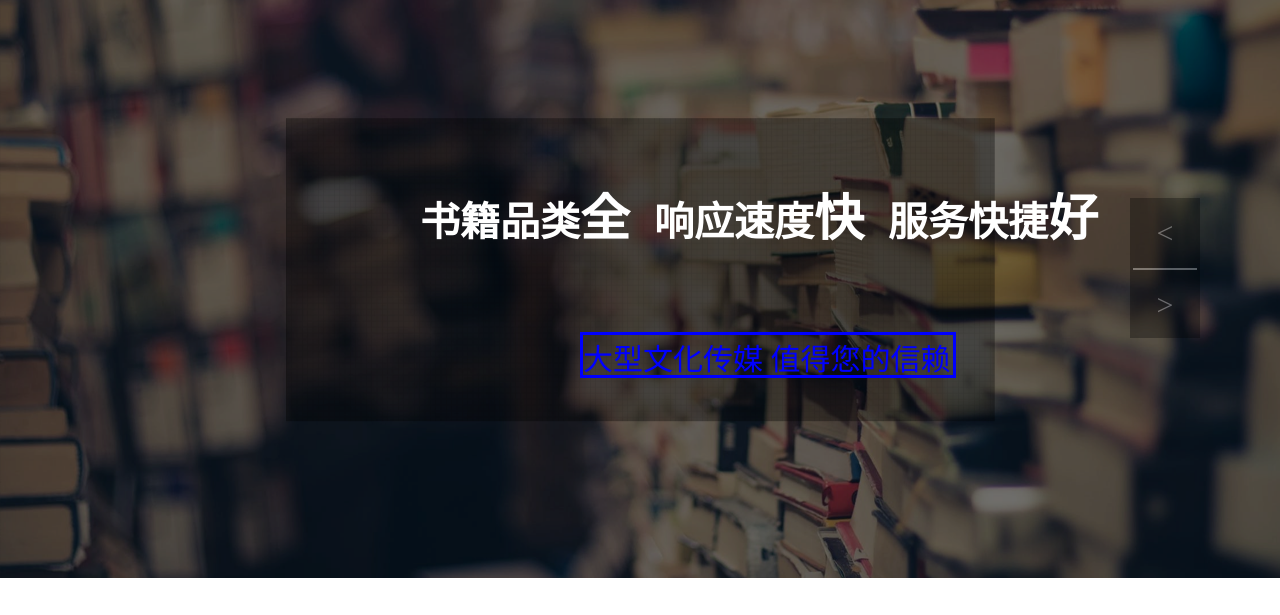
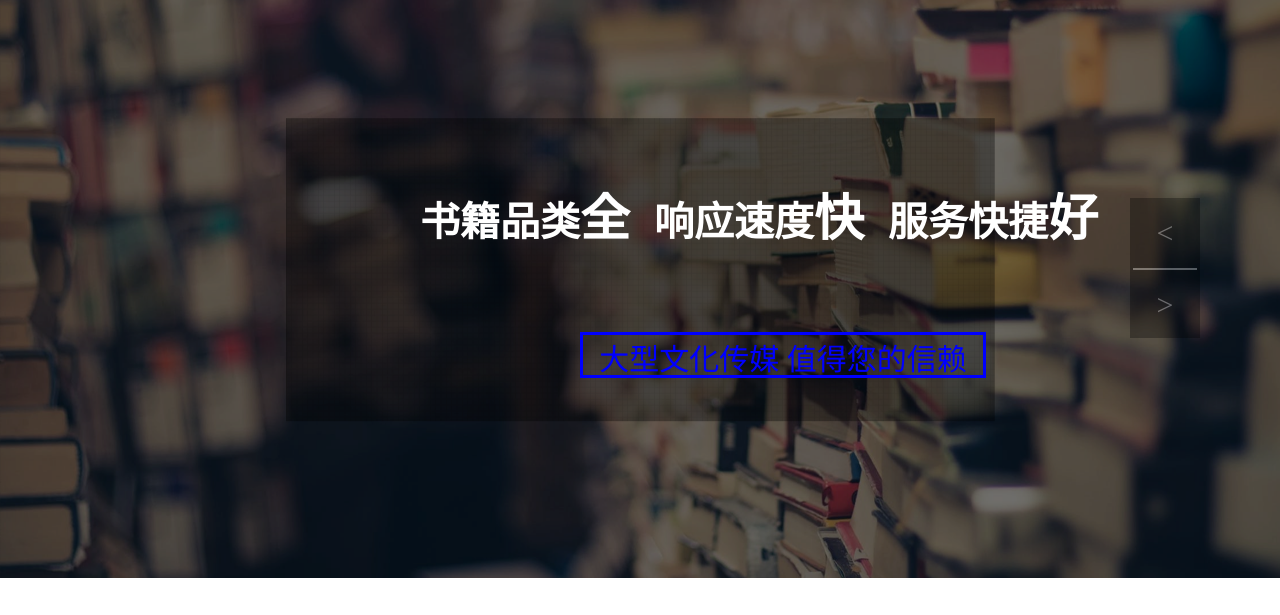
Before and after one commit to Amber-Lee/wb2, a plain HTML site: page index.html in a window 1280 px wide. Shown: the part 122-737 px from the top of the page. Drawn offline with Linux system fonts and the light colour scheme.

Commit message:
Update index.css

```diff
--- a/css/index.css
+++ b/css/index.css
@@ -158,7 +158,7 @@
 	font-size: 50px;
 }
 .slogan2{
-	width: 370px;
+	width: 400px;
 	height: 40px;
 	border: blue solid;
 	position: absolute;
@@ -169,6 +169,7 @@
 
 	color: blue;
 	font-size: 30px;
+	text-align: center;
 }
 .banner2{
 	width: 70px;
```
